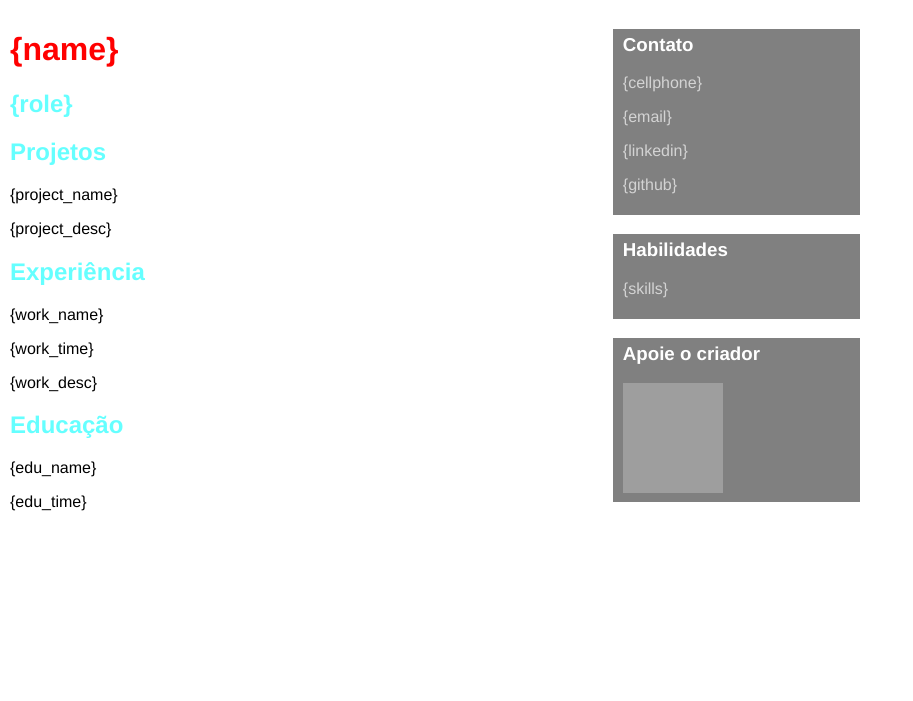
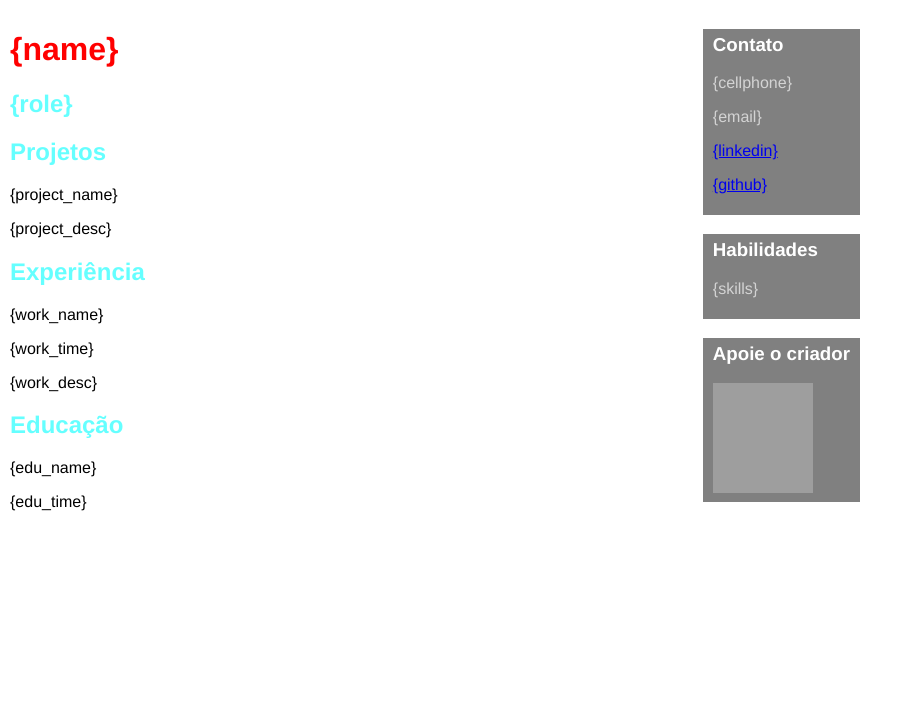
Before and after one commit to runiorr/py_curriculum, a Python web app: template template/test.html in a window 1280 px wide. Shown: the top 701 px of the page, without its empty margins (0-913 px from the left). Run offline with Jinja, Linux system fonts and the light colour scheme; the template is opened without the code that fills it, so the values that code supplies are empty; grey boxes are pictures that could not be loaded.

Commit message:
link in sites

```diff
--- a/template/resume.html
+++ b/template/resume.html
@@ -10,7 +10,7 @@
         h2 { color:rgba(0, 255, 255, 0.603) }
 
         #right { float:right; justify-content:space-between; margin-left: 0; margin-right: auto; }
-        #right_box { background-color:gray; padding-block-end: 5px; padding-inline-start: 10px; padding-right: 100px; }
+        #right_box { background-color:gray; padding-block-end: 5px; padding-inline-start: 10px; padding-right: 10px; }
         #right_header { color:white; padding-top: 5px; }
         #right_content { color:lightgray }
 
@@ -24,8 +24,8 @@
                 <div id="right_content">
                     <p>994241220</p>
                     <p>joseluisrjunior@gmail.com</p>
-                    <p>www.linkedin.com/in/joserodrigs</p>
-                    <p>www.github.com/runiorr</p>
+                    <p><a href=www.linkedin.com/in/joserodrigs>www.linkedin.com/in/joserodrigs</a></p>
+                    <p><a href=www.github.com/runiorr>www.github.com/runiorr</a></p>
                 </div>
             </div>
             <div class="skills/support">
--- a/template/test.html
+++ b/template/test.html
@@ -1,16 +1,15 @@
 <!DOCTYPE html>
 <html>
     <head>
-        <title>Resume</title>
+        <title>Test</title>
     </head>
     <style>
-        /* body {font-family: sans-serif;} */
+        body {background-color: white; font-family: 'Franklin Gothic Medium', 'Arial Narrow', Arial, sans-serif; margin:10px;}
         html, body {height: 1100px; width: 850px;}
-        body {background-color: white; font-family: 'Franklin Gothic Medium', 'Arial Narrow', Arial, sans-serif; margin:10px;}
         h2 {color:rgba(0, 255, 255, 0.603)}
 
         #right {float:right; justify-content:space-between; margin-left: 0; margin-right: auto;}
-        #right_box {background-color:gray; padding-block-end: 5px; padding-inline-start: 10px; padding-right: 100px;}
+        #right_box {background-color:gray; padding-block-end: 5px; padding-inline-start: 10px; padding-right: 10px;}
         #right_header {color:white; padding-top: 5px;}
         #right_content {color:lightgray}
 
@@ -25,8 +24,8 @@
                 <div id="right_content">
                     <p>{cellphone}</p>
                     <p>{email}</p>
-                    <p>{linkedin}</p>
-                    <p>{github}</p>
+                    <p><a href={linkedin}>{linkedin}</a></p>
+                    <p><a href={github}>{github}</a></p>
                 </div>
             </div>
             <div class="skills/support">
--- a/template/test.py
+++ b/template/test.py
@@ -24,8 +24,8 @@ html_string = """
                 <div id="right_content">
                     <p>{cellphone}</p>
                     <p>{email}</p>
-                    <p>{linkedin}</p>
-                    <p>{github}</p>
+                    <p><a href={linkedin}>{linkedin}</a></p>
+                    <p><a href={github}>{github}</a></p>
                 </div>
             </div>
             <div class="skills/support">
@@ -72,7 +72,7 @@ html_string = html_string.format(
     html="{ height: 1100px; width: 850px; }",
     h2="{ color:rgba(0, 255, 255, 0.603) }",
     right="{ float:right; justify-content:space-between; margin-left: 0; margin-right: auto; }",
-    right_box="{ background-color:gray; padding-block-end: 5px; padding-inline-start: 10px; padding-right: 100px; }",
+    right_box="{ background-color:gray; padding-block-end: 5px; padding-inline-start: 10px; padding-right: 10px; }",
     right_header="{ color:white; padding-top: 5px; }",
     right_content="{ color:lightgray }",
     left="{ float:left; justify-content:space-between; margin-left: auto; margin-right: 0; }",
```
